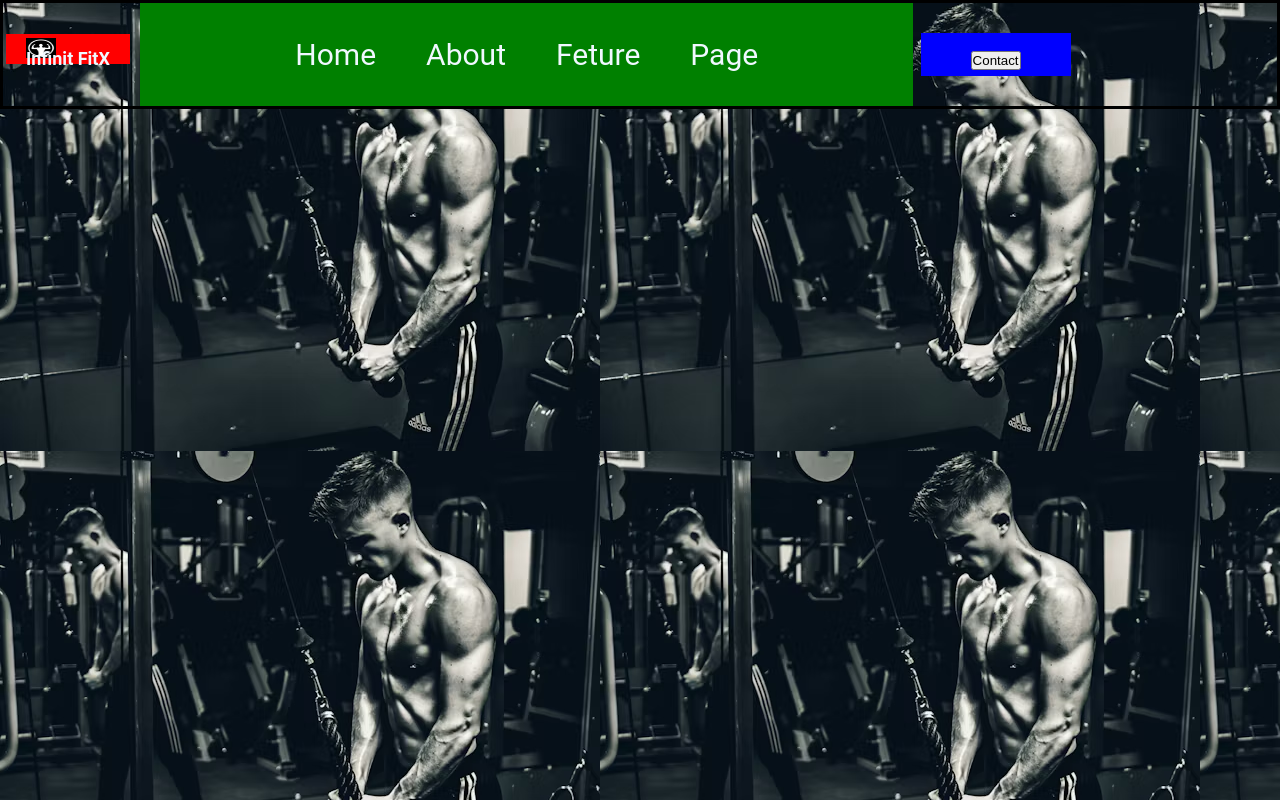
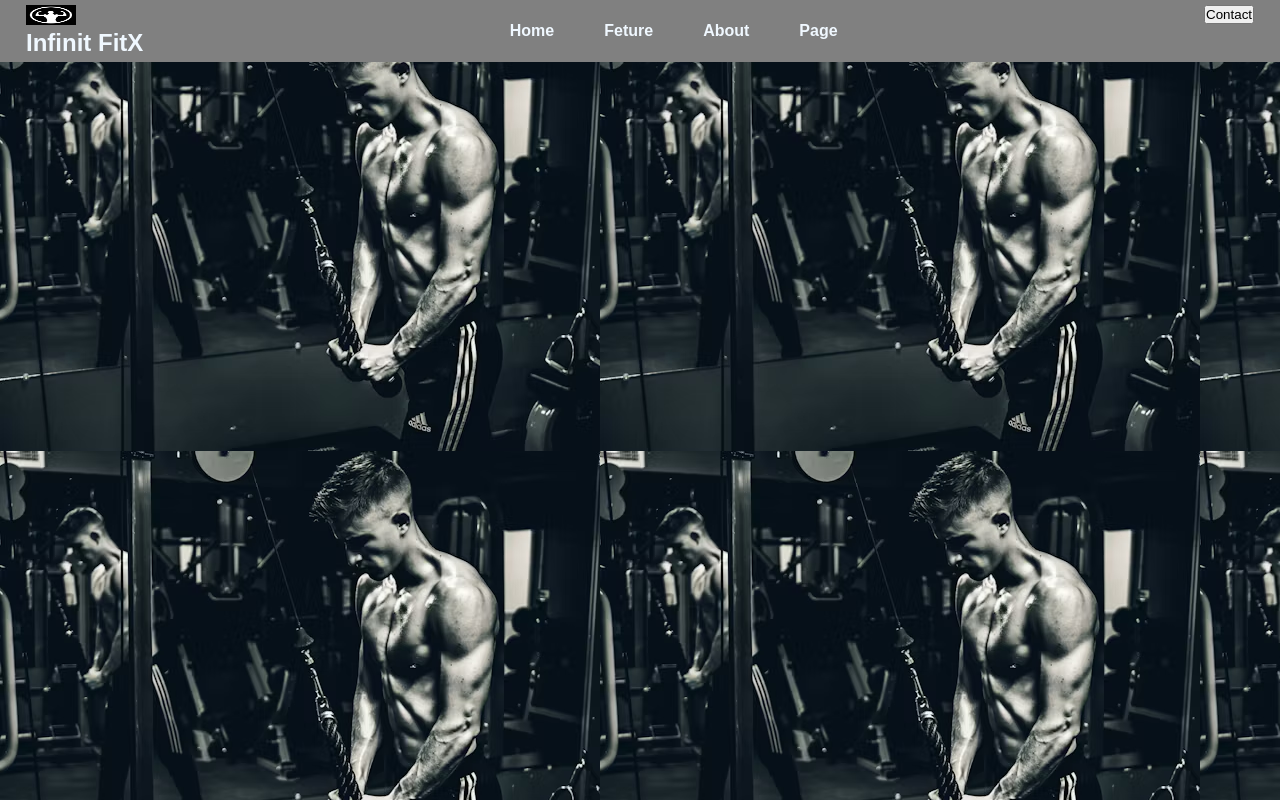
Before and after one commit to sonali109m/Webpage-using-basic-html-css, a plain HTML site: page index.html in a window 1280 px wide. Drawn offline with Linux system fonts and the light colour scheme.

Commit message:
Navigation bar recreate.

```diff
--- a/index.html
+++ b/index.html
@@ -18,10 +18,10 @@
             <!-- mid div for navigation bar -->
             <div class="mid">
                 <ul class="menu">
-                    <li>Home</li>
-                    <li>About</li>
-                    <li>Feture</li>
-                    <li>Page</li>
+                    <li class="list-items"><a href="./index.html">Home</a></li>
+                    <li class="list-items"><a href="#">Feture</a></li>
+                    <li class="list-items"><a href="#">About</a></li>
+                    <li class="list-items"><a href="#">Page</a></li>
                 </ul>
 
             </div>
--- a/style.css
+++ b/style.css
@@ -1,60 +1,49 @@
 *{
-    box-sizing: border-box;
-    margin: 0;
-    padding: 0;
+margin: 0;
+padding: 0;
+box-sizing: border-box;
 }
 body{
     background-image: url(./images/bg.jpg);
-    /* width: 1120px; */
-    height: fit-content;
+    /* background-repeat: repeat-x; */
+    font-family: "Elms Sans", sans-serif;
+    font-weight: 600;
+    font-size: medium;
     color: aliceblue;
-    font-family: "Roboto", sans-serif;
 }
 .navbar{
-    border: 3px solid black;
-    margin: auto;
-    font-size: 30px;
-    /* float: left; */
-}
-.navbar img{
-    width: 30px;
-    height: 20px;
-}
-.navbar h2{
-
-    font-size: large;
-}
-.menu{
+    background-color: gray;
     display: flex;
     margin: auto;
-    padding: 5px 40px;
+    padding: 5px 6px;
 }
-.menu li{
-    text-decoration: none;
-    list-style: none;
-    float: left;
-    margin: 25px;
+.left{
+    display: inline-block;
+    margin-left: 20px;
 }
-
-.left{
-    /* border: 2px solid red; */
-    background-color: red;
-    display: inline-block;
-    padding: 4px 20px;
-    margin:auto 3px;
-    line-height:2px;
+.left img{
+    width: 50px;
+    height: 20px;
+    line-height: 2px;
 }
 .mid{
-    /* border: 2px solid green; */
-    background-color:green ;
-    display:inline-block;
-    padding: 4px 90px;
+    display: inline-block;
     margin: auto;
 }
+.mid ul{
+    display: flex;
+    margin: auto;
+}
+.list-items {
+    list-style: none;
+}
+.list-items a{
+    text-decoration: none;
+    margin: auto;
+    padding: 25px;
+    color: aliceblue;
+}
 .right{
-    /* border: 2px solid blue; */
-    background-color: blue;
     display: inline-block;
-    padding: 4px 50px;
-    margin:auto;
+    margin-right: 20px;
 }
```
